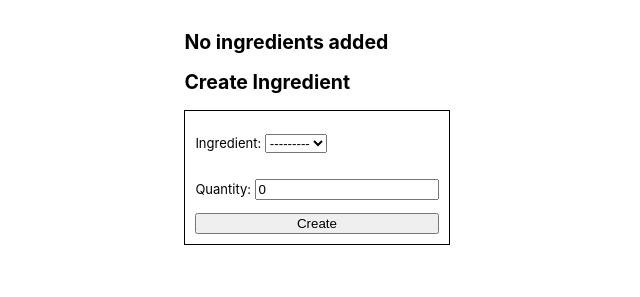
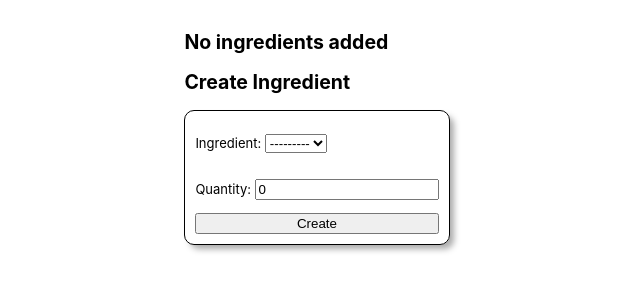
Before and after one commit to red-dmacedo/django-crud-app-lab, a Django app: template main_app/templates/main_app/cola_detail.html in a window 1280 px wide. Shown: the part 503-800 px from the top of that part, without its empty margins (323-963 px from the left). Run offline with Django 5.2, Linux system fonts and the light colour scheme; the template is opened without the code that fills it: values named after a table or form of the project are taken from there, others are empty; the page is wider than the window, and the part outside it is not shown.

Commit message:
updated css for forms on cola_detail page

```diff
--- a/main_app/static/css/cola_detail.css
+++ b/main_app/static/css/cola_detail.css
@@ -6,6 +6,8 @@ form {
   flex-direction: column;
   border: 1px solid black;
   padding: 10px;
+  box-shadow: var(--card-box-shadow);
+  border-radius: 10px;
 }
 
 .page-content {
```
